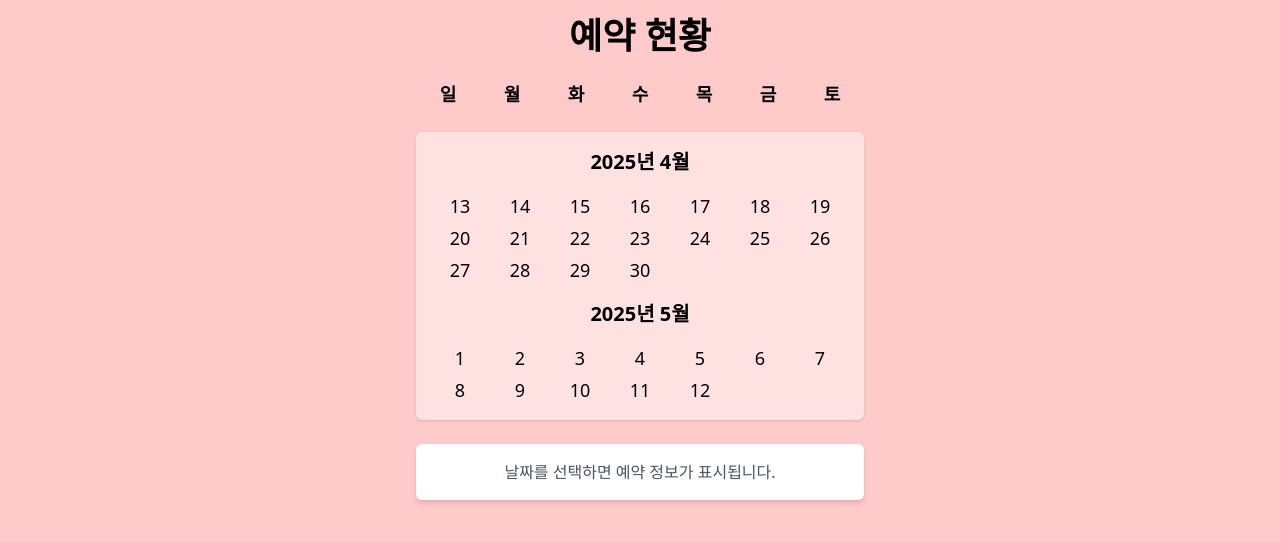
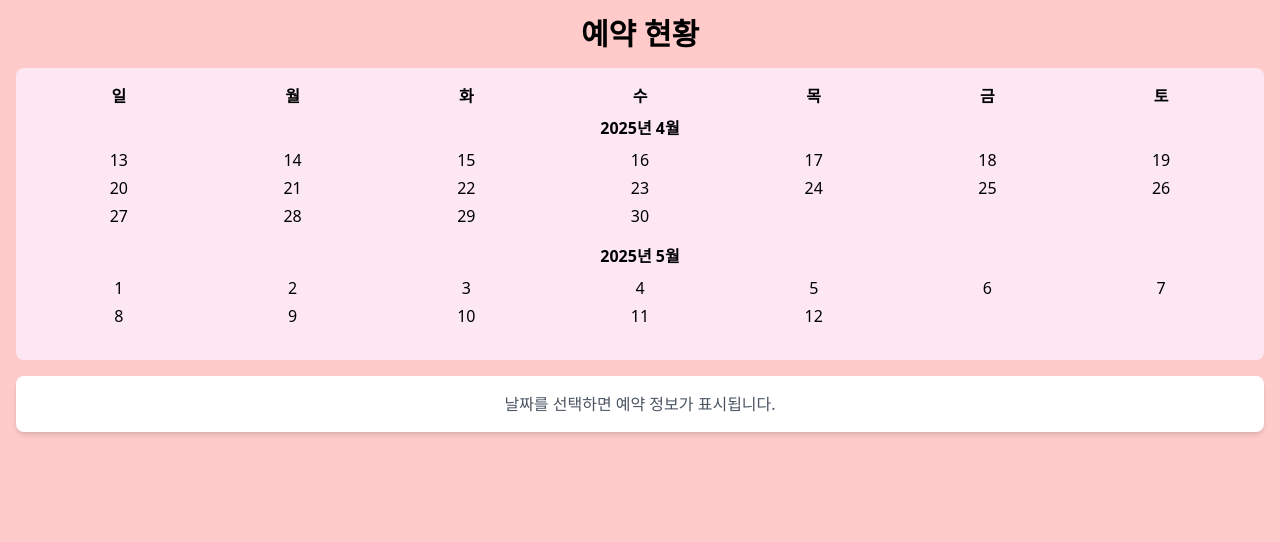
Before and after one commit to dongnam-motel/reservation-app, a React (Vite) app: page / in a window 1280 px wide. Shown: the top 542 px of the page. Built offline with nearby package versions, Linux system fonts and the light colour scheme; no server answers.

Commit message:
Fix: 전체 ReservationStatus UI 및 Supabase 연동 완성

```diff
--- a/src/ReservationStatus.jsx
+++ b/src/ReservationStatus.jsx
@@ -1,118 +1,124 @@
-import React, { useEffect, useState } from 'react';
-import { createClient } from '@supabase/supabase-js';
+import { useEffect, useState } from 'react';
+import { supabase } from './supabaseClient';
 
-const supabase = createClient(
-  import.meta.env.VITE_SUPABASE_URL,
-  import.meta.env.VITE_SUPABASE_ANON_KEY
-);
+const allRooms = [
+  '102', '103', '105', '106', '107',
+  '201', '202', '203', '205', '206', '207', '208'
+];
 
-const ReservationStatus = () => {
+function ReservationStatus() {
   const [selectedDate, setSelectedDate] = useState(null);
   const [reservedRooms, setReservedRooms] = useState([]);
-  const [allRooms] = useState([
-    '102', '103', '105', '106', '107',
-    '201', '202', '203', '205', '206', '207', '208',
-  ]);
+  const [emptyRooms, setEmptyRooms] = useState([]);
 
   const today = new Date();
-  const thisMonth = today.getMonth();
-  const nextMonth = (thisMonth + 1) % 12;
-  const currentYear = today.getFullYear();
+  const startDate = new Date(today.getFullYear(), today.getMonth(), today.getDate());
+  const endDate = new Date(today.getFullYear(), today.getMonth() + 1, today.getDate() - 1);
 
-  const getMonthDays = (year, month) => {
-    const days = [];
-    const startDate = new Date(year, month, today.getDate());
-    const endDate = new Date(year, month + 1, 0);
-
-    for (let d = new Date(startDate); d <= endDate; d.setDate(d.getDate() + 1)) {
-      days.push(new Date(d));
+  const generateDateList = (start, end) => {
+    const dates = [];
+    const current = new Date(start);
+    while (current <= end) {
+      dates.push(new Date(current));
+      current.setDate(current.getDate() + 1);
     }
-    return days;
+    return dates;
   };
 
-  const getNextMonthDays = () => {
-    const start = new Date(currentYear, nextMonth, 1);
-    const end = new Date(currentYear, nextMonth, today.getDate() - 1);
-    const days = [];
-    for (let d = new Date(start); d <= end; d.setDate(d.getDate() + 1)) {
-      days.push(new Date(d));
-    }
-    return days;
+  const dateList = generateDateList(startDate, endDate);
+
+  const groupByMonth = (dates) => {
+    return dates.reduce((acc, date) => {
+      const key = `${date.getFullYear()}-${date.getMonth() + 1}`;
+      if (!acc[key]) acc[key] = [];
+      acc[key].push(date);
+      return acc;
+    }, {});
   };
 
-  const fetchReservations = async (dateString) => {
-    const { data, error } = await supabase
-      .from('reservations')
-      .select('*')
-      .eq('date', dateString);
+  const dateGroups = groupByMonth(dateList);
 
-    if (!error) {
-      const reserved = data.map((entry) => entry.room.toString());
-      setReservedRooms(reserved);
-    }
+  const formatDate = (date) => date.toISOString().split('T')[0];
+
+  const handleDateClick = (date) => {
+    setSelectedDate(date);
   };
 
-  const formatDate = (date) => {
-    return date.toISOString().split('T')[0];
-  };
+  useEffect(() => {
+    if (!selectedDate) return;
+    const dateString = formatDate(selectedDate);
 
-  const handleDateClick = (date) => {
-    const dateStr = formatDate(date);
-    setSelectedDate(dateStr);
-    fetchReservations(dateStr);
-  };
+    supabase
+      .from('reservations')
+      .select('room_number')
+      .eq('reservation_date', dateString)
+      .then(({ data, error }) => {
+        if (error) {
+          console.error('Supabase fetch error:', error);
+        } else {
+          const reserved = data.map(row => row.room_number);
+          setReservedRooms(reserved);
+          setEmptyRooms(allRooms.filter(room => !reserved.includes(room)));
+        }
+      });
+  }, [selectedDate]);
 
-  const renderCalendar = (days) => {
-    return (
-      <div className="grid grid-cols-7 gap-1 text-center text-black text-lg">
-        {days.map((day, idx) => (
-          <div
-            key={idx}
-            onClick={() => handleDateClick(day)}
-            className={`cursor-pointer ${
-              formatDate(day) === selectedDate ? 'underline' : ''
-            }`}
-          >
-            {day.getDate()}
+  return (
+    <div className="p-4 bg-red-200 min-h-screen">
+      <h1 className="text-3xl font-bold text-center mb-4">예약 현황</h1>
+      <div className="bg-pink-100 p-4 rounded-lg mb-4">
+        <div className="grid grid-cols-7 text-center font-bold mb-2">
+          {['일', '월', '화', '수', '목', '금', '토'].map((day) => (
+            <div key={day}>{day}</div>
+          ))}
+        </div>
+        {Object.entries(dateGroups).map(([monthKey, dates]) => (
+          <div key={monthKey} className="mb-4">
+            <div className="text-center font-bold mb-2">
+              {monthKey.replace('-', '년 ')}월
+            </div>
+            <div className="grid grid-cols-7 text-center gap-y-1">
+              {dates.map((date) => (
+                <div
+                  key={date.toISOString()}
+                  className="cursor-pointer"
+                  onClick={() => handleDateClick(date)}
+                >
+                  {date.getDate()}
+                </div>
+              ))}
+            </div>
           </div>
         ))}
       </div>
-    );
-  };
 
-  const emptyRooms = allRooms.filter((room) => !reservedRooms.includes(room));
-
-  return (
-    <div className="min-h-screen bg-red-200 flex flex-col items-center p-4 space-y-6">
-      <h1 className="text-4xl font-bold">예약 현황</h1>
-
-      <div className="text-center font-semibold text-lg grid grid-cols-7 w-full max-w-md">
-        {['일', '월', '화', '수', '목', '금', '토'].map((d, i) => (
-          <div key={i}>{d}</div>
-        ))}
-      </div>
-
-      <div className="bg-red-100 p-4 rounded-md shadow w-full max-w-md space-y-4">
-        <h2 className="text-center font-bold text-xl">{currentYear}년 4월</h2>
-        {renderCalendar(getMonthDays(currentYear, thisMonth))}
-
-        <h2 className="text-center font-bold text-xl">{currentYear}년 5월</h2>
-        {renderCalendar(getNextMonthDays())}
-      </div>
-
-      <div className="bg-white p-4 rounded-md shadow-md w-full max-w-md">
+      <div className="bg-white p-4 rounded-lg shadow-md text-base">
         {selectedDate ? (
           <>
-            <p className="font-bold">선택일: <span className="font-normal">{selectedDate}</span></p>
-            <p className="font-bold">예약된 객실: <span className="font-normal">{reservedRooms.join(', ') || '없음'}</span></p>
-            <p className="font-bold">빈 객실: <span className="font-normal">{emptyRooms.join(', ') || '없음'}</span></p>
+            <p className="font-bold">
+              선택일: <span className="font-normal">{formatDate(selectedDate)}</span>
+            </p>
+            <p className="font-bold mt-2">
+              예약된 객실:{' '}
+              <span className="font-normal">
+                {reservedRooms.length > 0 ? reservedRooms.join(', ') : '없음'}
+              </span>
+            </p>
+            <p className="font-bold">
+              빈 객실:{' '}
+              <span className="font-normal">
+                {emptyRooms.length > 0 ? emptyRooms.join(', ') : '없음'}
+              </span>
+            </p>
           </>
         ) : (
-          <p className="text-center text-gray-600">날짜를 선택하면 예약 정보가 표시됩니다.</p>
+          <p className="text-center text-gray-600">
+            날짜를 선택하면 예약 정보가 표시됩니다.
+          </p>
         )}
       </div>
     </div>
   );
-};
+}
 
 export default ReservationStatus;
```
